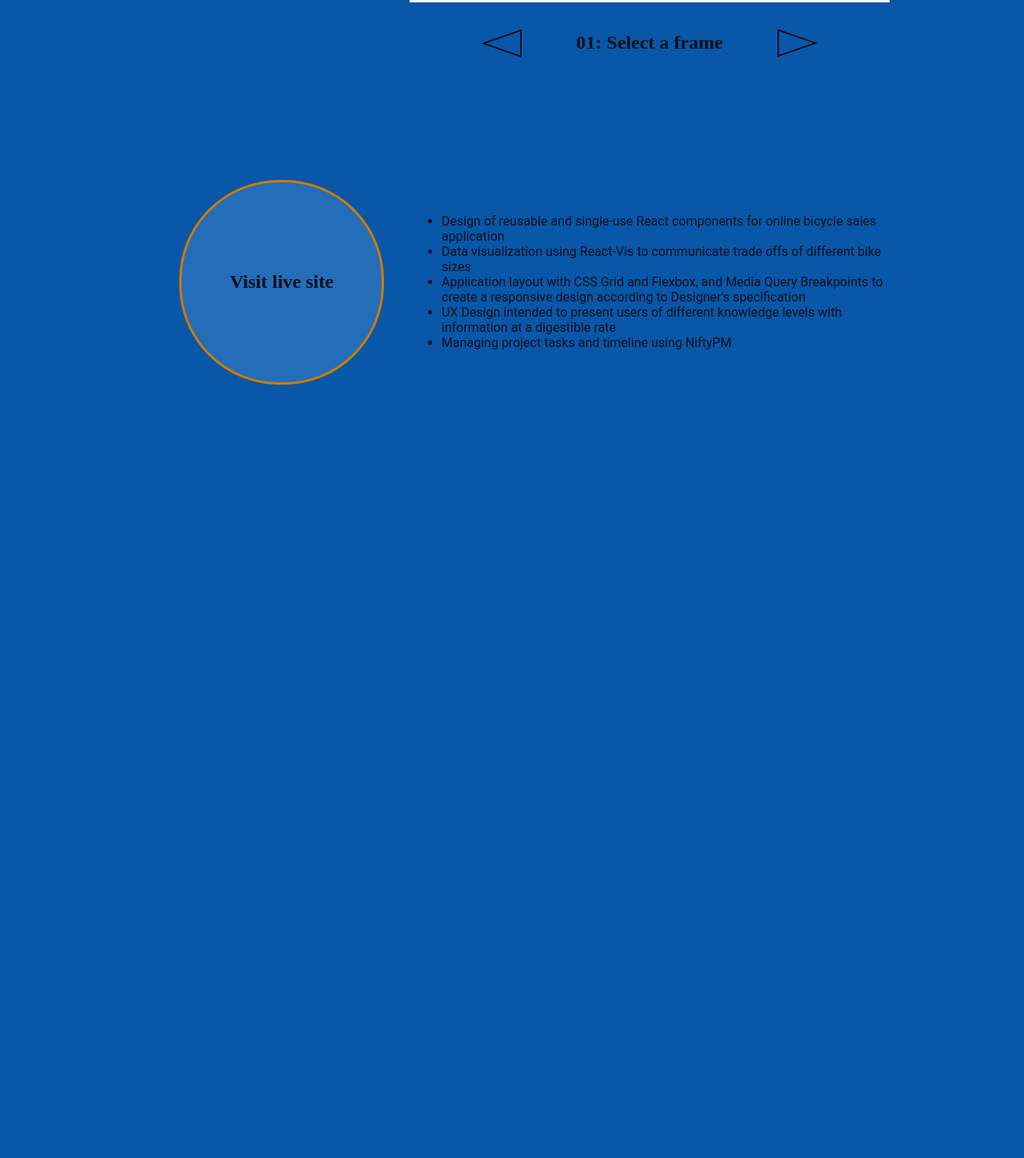
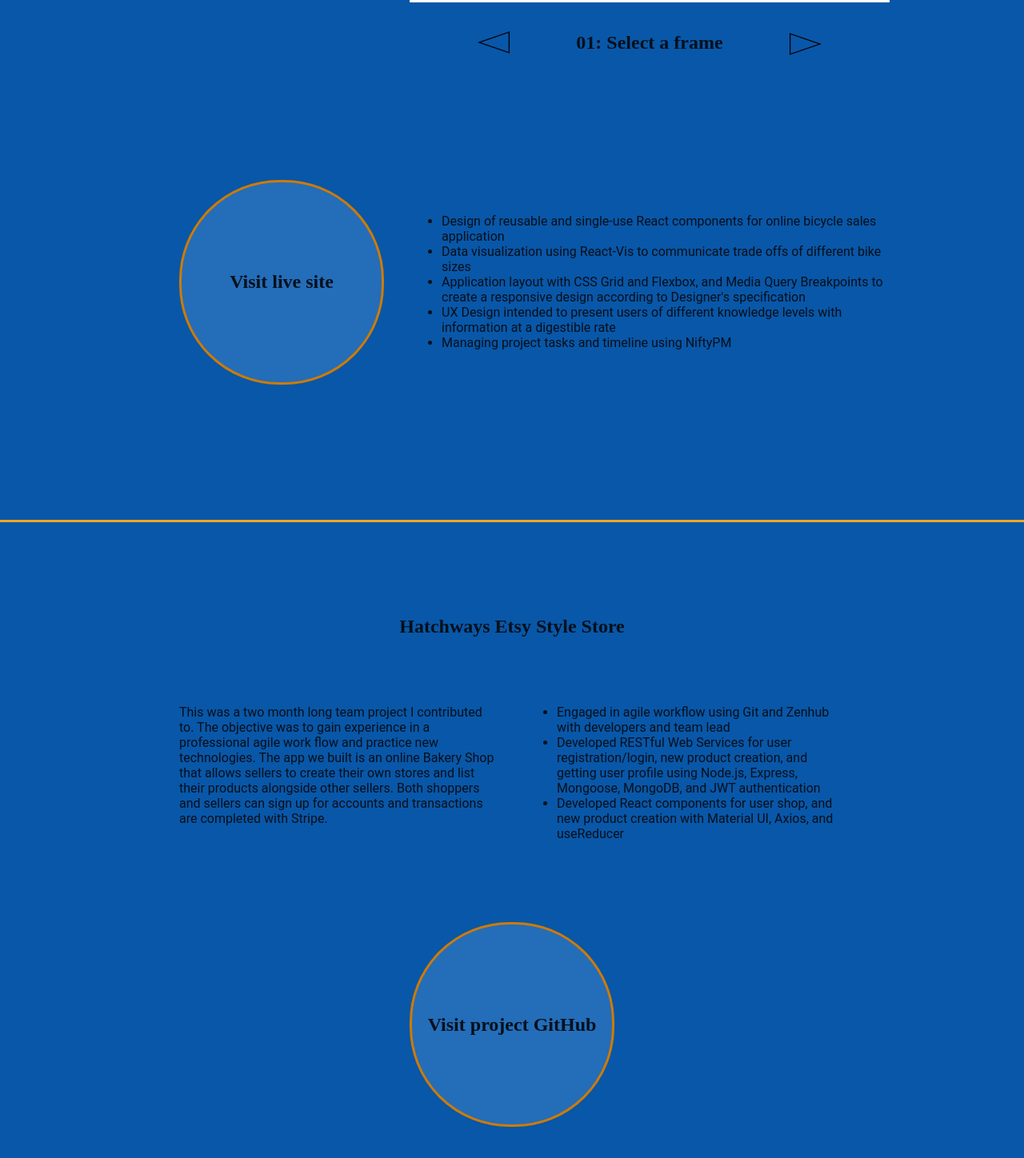
Before and after one commit to dbertozzi/davidbertozzi-ca, a React (Create React App) app: page /projects in a window 1280 px wide. Shown: the part 1599-3047 px from the top of the page at 80% size. Before the commit the page ends 2169 px from the top, so only its background shows below. Built offline with nearby package versions, Linux system fonts and the light colour scheme; what webfontloader would draw is missing.

Commit message:
Added Hatchways project to projects page

```diff
--- a/src/pages/Contact/Contact.tsx
+++ b/src/pages/Contact/Contact.tsx
@@ -7,8 +7,7 @@ const Landing: React.FC = () => {
       <div>
         <h1>Contact</h1>
         <p>
-          For inquiry about interesting opportunities David is available by
-          email.
+          For inquiry about interesting opportunities I am available by email.
         </p>
         <p>
           <strong>Email:</strong> david.a.bertozzi@gmail.com
--- /dev/null
+++ b/src/pages/Portfolio/HatchwaysProject.tsx
@@ -0,0 +1,32 @@
+import React from "react";
+
+const SoftwarePortfolio: React.FC<{
+  project: {
+    title: string;
+    listItems: string[];
+    link: string;
+    description: string;
+  };
+}> = ({ project }) => {
+  return (
+    <div className="hatchways-wrapper">
+      <h2>{project.title}</h2>
+      <p>{project.description}</p>
+      <ul>
+        {project.listItems.map((item: string) => (
+          <li key={item}>{item}</li>
+        ))}
+      </ul>
+      <a
+        href={project.link}
+        target="_blank"
+        rel="noopener noreferrer"
+        title={`${project.title} GitHub`}
+      >
+        <h2>Visit project GitHub</h2>
+      </a>
+    </div>
+  );
+};
+
+export default SoftwarePortfolio;
--- a/src/pages/Portfolio/Portfolio.tsx
+++ b/src/pages/Portfolio/Portfolio.tsx
@@ -2,6 +2,7 @@ import React from "react";
 import data from "./portfolioContent";
 import Banner from "./PortfolioBanner";
 import Project from "./Project";
+import HatchwaysProject from "./HatchwaysProject";
 
 const SoftwarePortfolio: React.FC = () => {
   return (
@@ -13,6 +14,8 @@ const SoftwarePortfolio: React.FC = () => {
       />
       <div className="fold-line" />
       <Project project={data.ventumFit} />
+      <div className="fold-line" />
+      <HatchwaysProject project={data.hatchways} />
     </>
   );
 };
--- a/src/pages/Portfolio/Project.tsx
+++ b/src/pages/Portfolio/Project.tsx
@@ -7,66 +7,66 @@ const Project: React.FC<{
     link: string;
     images: { copy: string; src: string; label: string }[];
   };
-}> = props => {
+}> = ({ project }) => {
   const [currentSectionIndex, setCurrentSectionIndex] = useState(0);
-  const arrowNav = (dir: string) => {
+  const arrowNav = (dir: string): void => {
     if (currentSectionIndex === 0 && dir === "backward") return;
-    if (
-      currentSectionIndex === props.project.images.length - 1 &&
-      dir === "forward"
-    )
+    if (currentSectionIndex === project.images.length - 1 && dir === "forward")
       return;
-    if (dir === "forward") setCurrentSectionIndex(prev => (prev += 1));
-    if (dir === "backward") setCurrentSectionIndex(prev => (prev -= 1));
+    if (dir === "forward") {
+      setCurrentSectionIndex(prev => {
+        return prev + 1;
+      });
+    }
+    if (dir === "backward")
+      setCurrentSectionIndex(prev => {
+        return prev - 1;
+      });
   };
   return (
     <div className="project-wrapper">
-      <div className="project-content">
-        <h2 title={`Project ${props.project.title}`}>{props.project.title}</h2>
-        <p>{props.project.images[currentSectionIndex].copy}</p>
+      <h2 title={`Project ${project.title}`}>{project.title}</h2>
+      <p>{project.images[currentSectionIndex].copy}</p>
       <div className="project-img-wrapper">
         <img
-            src={props.project.images[currentSectionIndex].src}
-            alt={`project ${props.project.images[currentSectionIndex].label}`}
+          src={project.images[currentSectionIndex].src}
+          alt={`project ${project.images[currentSectionIndex].label}`}
         />
       </div>
       <div className="project-img-nav">
-          <img
-            src="/nav_arrow.svg"
-            alt="left arrow"
-            onClick={() => {
+        <button
+          onClick={(): void => {
             arrowNav("backward");
           }}
+          aria-label="navigate to previous content"
+          type="button"
         />
-
         <h2 className="project-img-nav-label">
           {`0${currentSectionIndex + 1}: `}
-            {props.project.images[currentSectionIndex].label}
+          {project.images[currentSectionIndex].label}
         </h2>
-          <img
-            src="/nav_arrow.svg"
-            alt="right arrow"
-            onClick={() => {
+        <button
+          onClick={(): void => {
             arrowNav("forward");
           }}
+          aria-label="navigate to next content"
+          type="button"
         />
       </div>
 
       <a
-          className="project-second-section"
-          href={props.project.link}
+        href={project.link}
         target="_blank"
         rel="noopener noreferrer"
-          title={`${props.project.title} live site or github`}
+        title={`${project.title} live site`}
       >
-          <h2 className="project-visit-site">Visit live site</h2>
+        <h2>Visit live site</h2>
       </a>
       <ul>
-          {props.project.listItems.map(item => (
+        {project.listItems.map(item => (
           <li key={item}>{item}</li>
         ))}
       </ul>
-      </div>
     </div>
   );
 };
--- a/src/pages/Portfolio/portfolioContent.tsx
+++ b/src/pages/Portfolio/portfolioContent.tsx
@@ -168,13 +168,15 @@ const data: {
   },
   hatchways: {
     link: "https://github.com/hatchways/team-chestnut",
-    title: "Full Stack Developer, Hatchways Etsy Style Store",
+    title: "Hatchways Etsy Style Store",
     listItems: [
       `Engaged in agile workflow using Git and Zenhub with developers and team lead`,
       `Developed RESTful Web Services for user registration/login, new product creation, and getting user profile using Node.js, Express, Mongoose, MongoDB, and JWT authentication`,
       `Developed React components for user shop, and new product creation with Material UI, Axios, and useReducer`
     ],
-    description: ``
+    description: `This was a two month long team project I contributed to. The objective was to gain experience in a professional agile work flow
+    and practice new technologies. The app we built is an online Bakery Shop that allows sellers to create their own stores and list their
+     products alongside other sellers. Both shoppers and sellers can sign up for accounts and transactions are completed with Stripe.`
   }
 };
 
--- a/src/styles/index.scss
+++ b/src/styles/index.scss
@@ -243,13 +243,77 @@ $banner-content-width: 70vw;
 $project-nav-height: 100px;
 $image-row: 2;
 $list-link-row: 3;
-.project-content {
+.hatchways-wrapper,
+.project-wrapper {
   display: grid;
   grid-template-columns: (100vw - $banner-content-width)/2 repeat(2, 1fr) (
       100vw - $banner-content-width
     )/2;
   grid-template-rows: 100px repeat(2, 1fr);
   grid-gap: 2em;
+}
+.hatchways-wrapper {
+  margin-bottom: 5em;
+  h2 {
+    grid-row: 1;
+    grid-column: 2 / span 2;
+    justify-self: center;
+    align-self: center;
+  }
+  ul {
+    grid-row: 2;
+    grid-column: 3;
+  }
+  p {
+    grid-row: 2;
+    grid-column: 2;
+  }
+  a[title$="GitHub"] {
+    width: $github-circle-diameter;
+    height: $github-circle-diameter;
+    border-radius: $github-circle-diameter/2;
+    border: 3px solid $secondary-color-2;
+    background-color: $primary-color-1;
+    display: flex;
+    align-items: center;
+    justify-content: center;
+    grid-column: 2 / span 2;
+    grid-row: 3;
+    justify-self: center;
+    align-self: center;
+  }
+}
+%arrow {
+  width: 70px;
+  height: 50px;
+  margin-left: 10px;
+  margin-right: 10px;
+  &:hover {
+    opacity: 0.5;
+  }
+}
+$arrow-ytranslate: 5px;
+button[aria-label="navigate to previous content"] {
+  @extend %arrow;
+  transform: rotate(180deg) translateY(5px);
+  border: none;
+  background-image: url("/nav_arrow.svg");
+  background-position: center;
+  background-repeat: no-repeat;
+  background-size: contain;
+  background-color: transparent;
+}
+button[aria-label="navigate to next content"] {
+  @extend %arrow;
+  transform: translateY(7px);
+  border: none;
+  background-image: url("/nav_arrow.svg");
+  background-position: center;
+  background-repeat: no-repeat;
+  background-size: contain;
+  background-color: transparent;
+}
+.project-wrapper {
   .project-img-wrapper {
     grid-column: 3;
     grid-row: $image-row;
@@ -271,7 +335,7 @@ $list-link-row: 3;
     grid-column: 2;
     grid-row: $image-row;
   }
-  a[title$="live site or github"] {
+  a[title$="live site"] {
     width: $github-circle-diameter;
     height: $github-circle-diameter;
     border-radius: $github-circle-diameter/2;
@@ -309,20 +373,3 @@ $list-link-row: 3;
     text-align: center;
   }
 }
-%arrow {
-  width: 50px;
-  margin-left: 10px;
-  margin-right: 10px;
-  &:hover {
-    opacity: 0.5;
-  }
-}
-$arrow-ytranslate: 5px;
-img[alt="left arrow"] {
-  @extend %arrow;
-  transform: rotate(180deg) translateY(5px);
-}
-img[alt="right arrow"] {
-  @extend %arrow;
-  transform: translateY(7px);
-}
```
Lines whose indentation alone changed are shown as unchanged.
